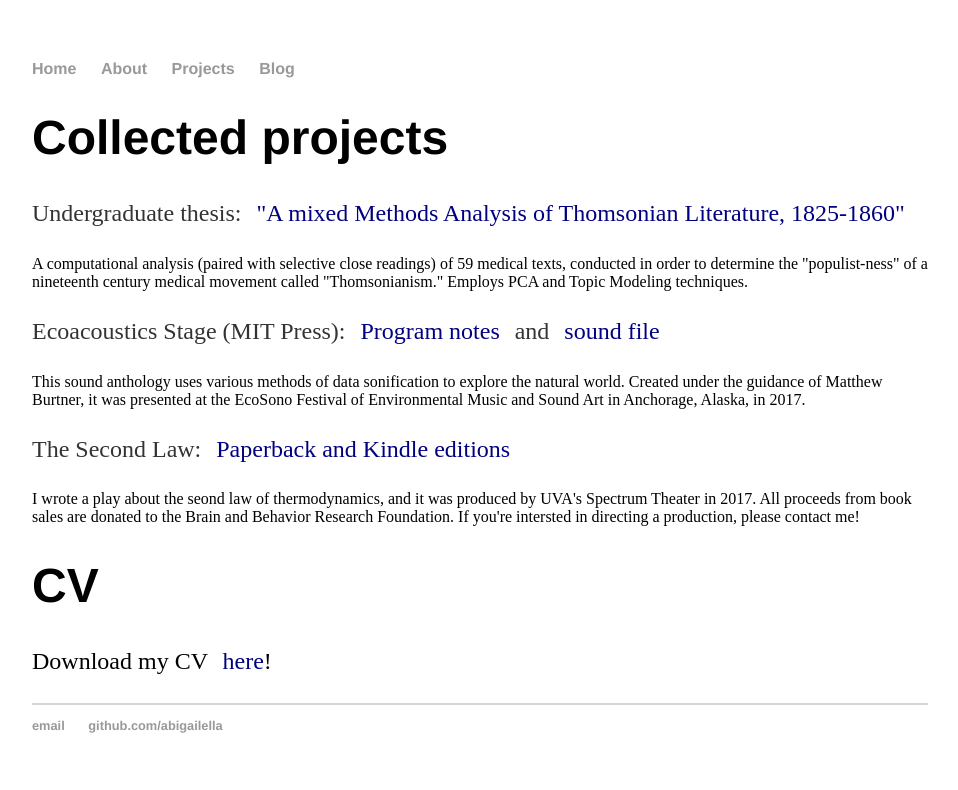
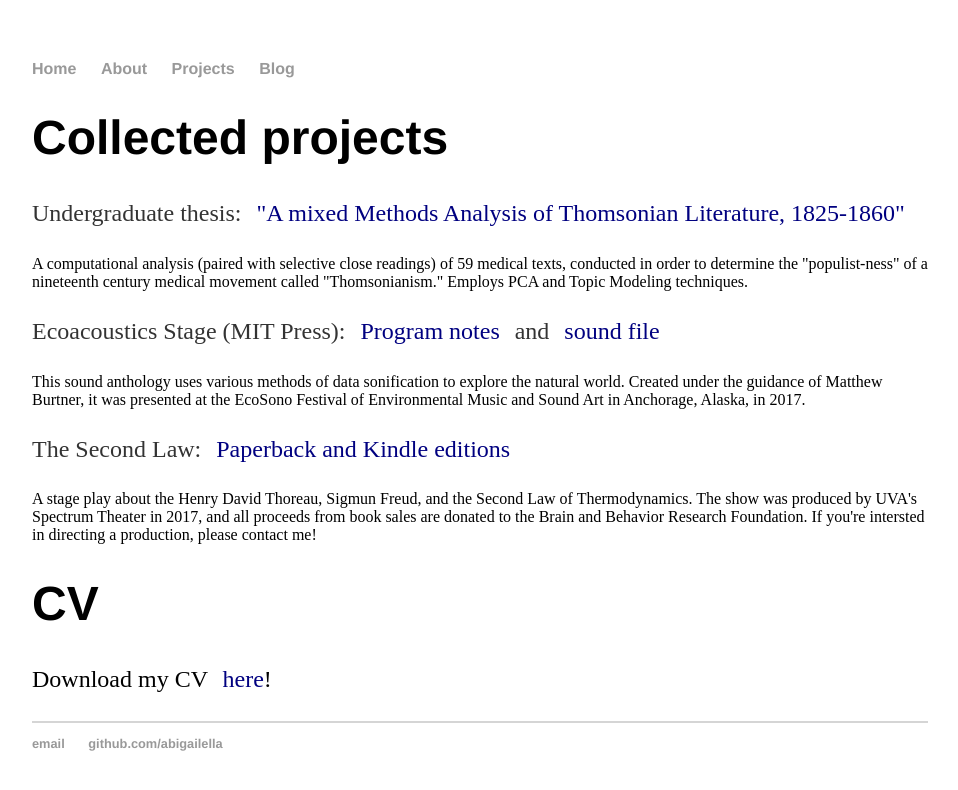
Before and after one commit to abigailella/abigailella.github.io, a Jekyll site: the page built from projects.html, in a window 1280 px wide. Shown: the top 790 px of the page, without its empty margins (160-1118 px from the left). Built offline with Jekyll 4.4.1, drawn with Linux system fonts in a browser that asks for light colours.

Commit message:
Update projects.html

```diff
--- a/projects.html
+++ b/projects.html
@@ -16,7 +16,9 @@ title: Abigail E. Johnson
 
   <div>
 <p>The Second Law: <span style="color: #000080;"><a style="text-decoration: none; margin: 1%; color: #000080;" href="https://www.amazon.in/Second-Law-Abigail-Johnson-ebook/dp/B01KGTCKKM/ref=tmm_kin_swatch_0?_encoding=UTF8&qid=&sr=">Paperback and Kindle editions </a></span> </p>
-<span style="color: #000000;">I wrote a play about the seond law of thermodynamics, and it was produced by UVA's Spectrum Theater in 2017. All proceeds from book sales are donated to the Brain and Behavior Research Foundation. If you're intersted in directing a production, please contact me!</span></div>
+<span style="color: #000000;">A stage play about the Henry David Thoreau, Sigmun Freud, and the Second Law of Thermodynamics.
+  The show was produced by UVA's Spectrum Theater in 2017, and all proceeds from book sales are donated to the Brain and Behavior Research Foundation.
+  If you're intersted in directing a production, please contact me!</span></div>
 </div>
 
 <div class="blurb">
```
